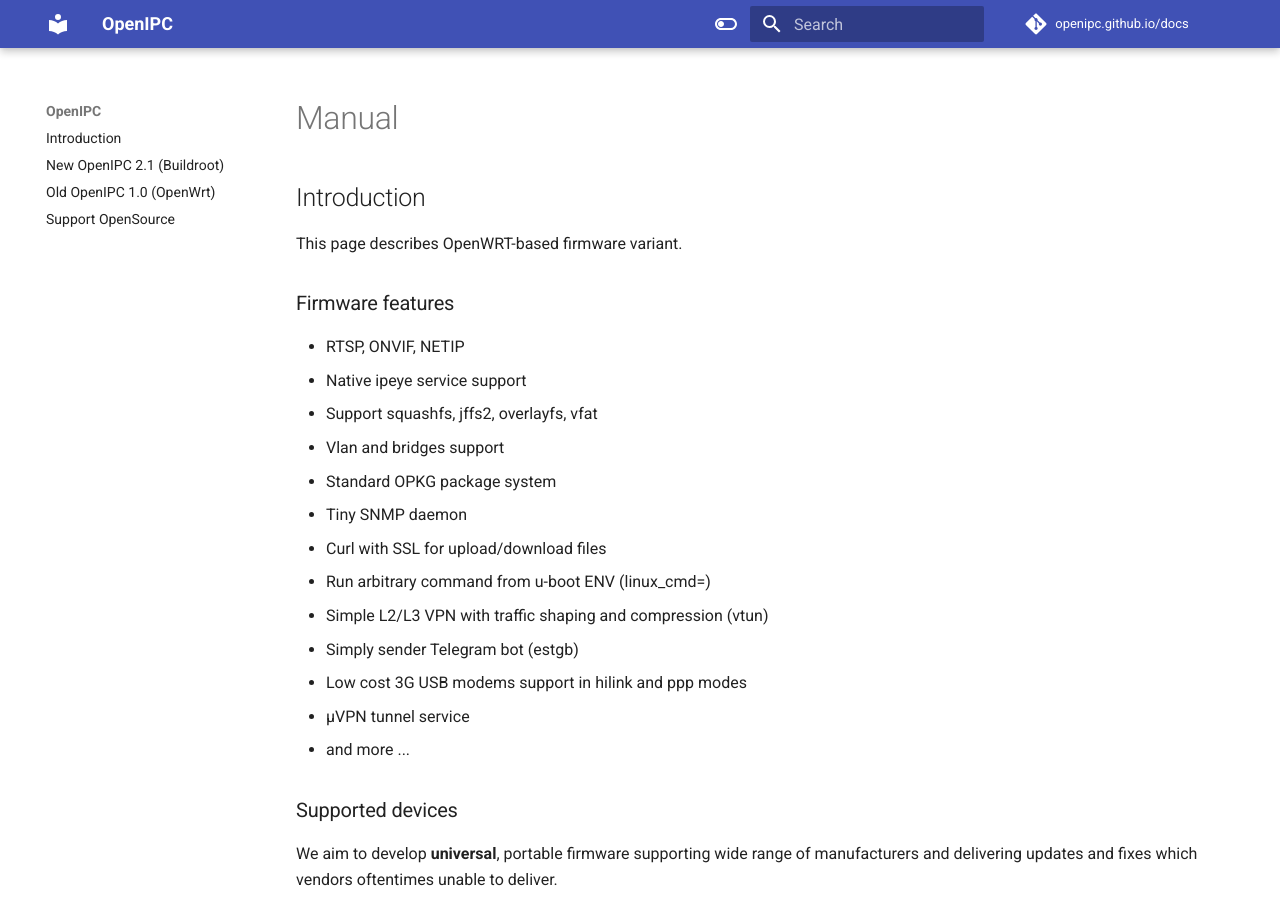
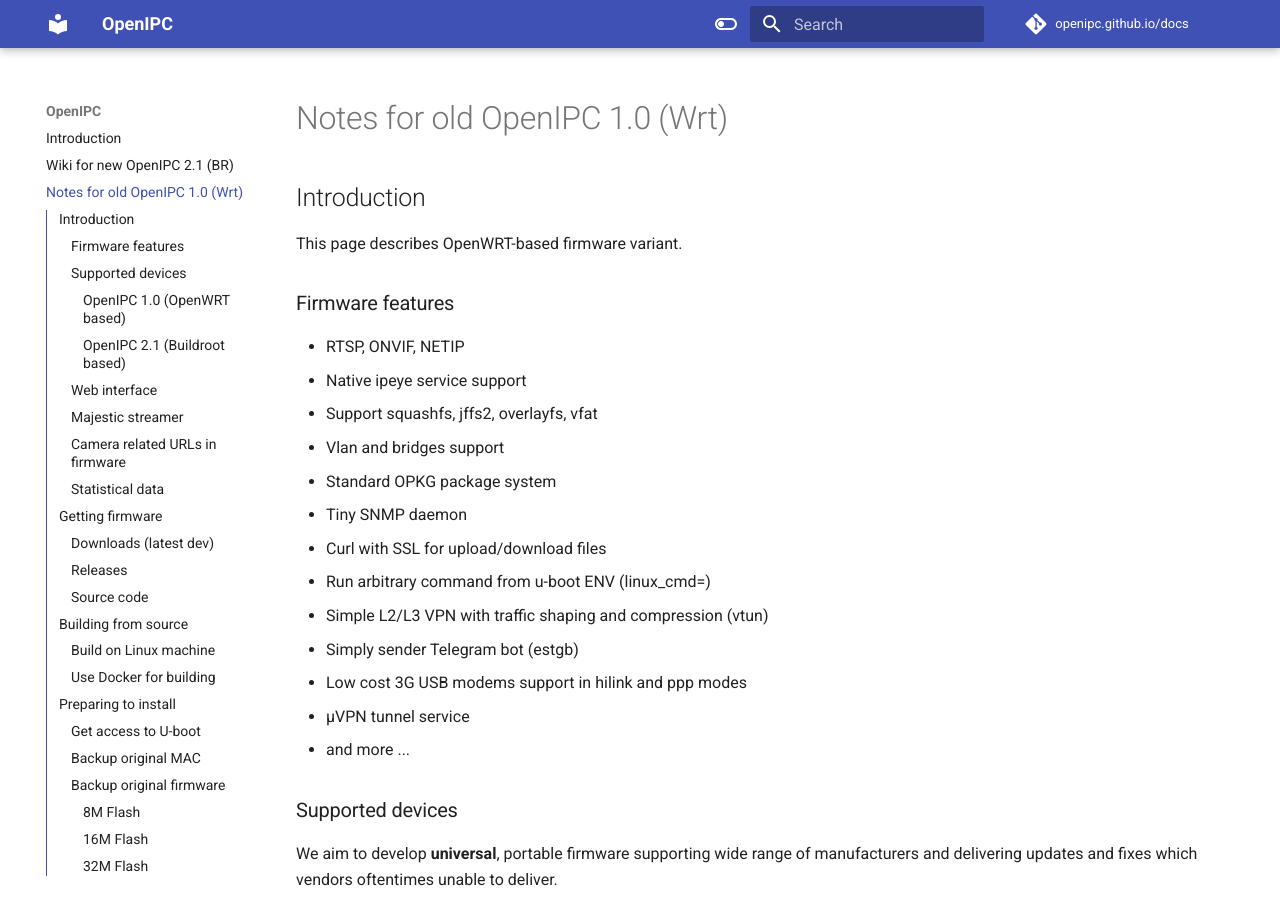
Before and after one commit to OpenIPC/openipc.github.io, an MkDocs documentation site: the page built from docs/manual.md, in a window 1280 px wide and 900 px high. Built offline with MkDocs 1.6.1 and Material for MkDocs 9.7.7, drawn with Linux system fonts in a browser that asks for light colours; comment, search, counter and statistics services are not loaded.

Commit message:
Update docs

```diff
--- a/mkdocs.yml
+++ b/mkdocs.yml
@@ -77,8 +77,8 @@
 
 nav:
   - "Introduction": index.md
-  - "New OpenIPC 2.1 (Buildroot)": https://github.com/OpenIPC/firmware/wiki
-  - "Old OpenIPC 1.0 (OpenWrt)": firmware.md
+  - "Wiki for new OpenIPC 2.1 (BR)": https://github.com/OpenIPC/firmware/wiki
+  - "Notes for old OpenIPC 1.0 (Wrt)": manual.md
   - "Support OpenSource": sponsor.md
 #  - Language support:
 #    - "English": /
```
Also changed, not shown: docs/index.md (+1 -1 lines).
